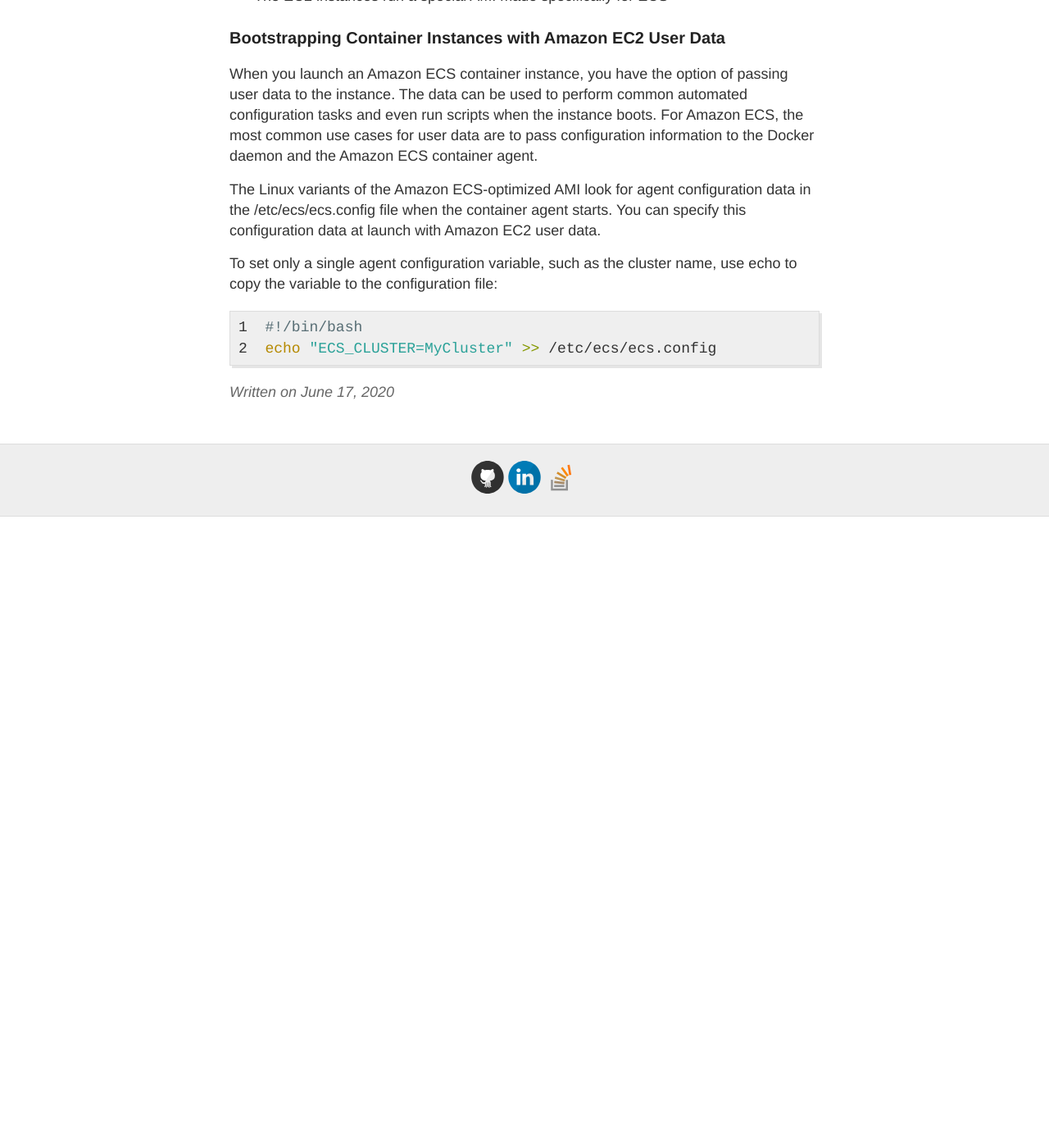
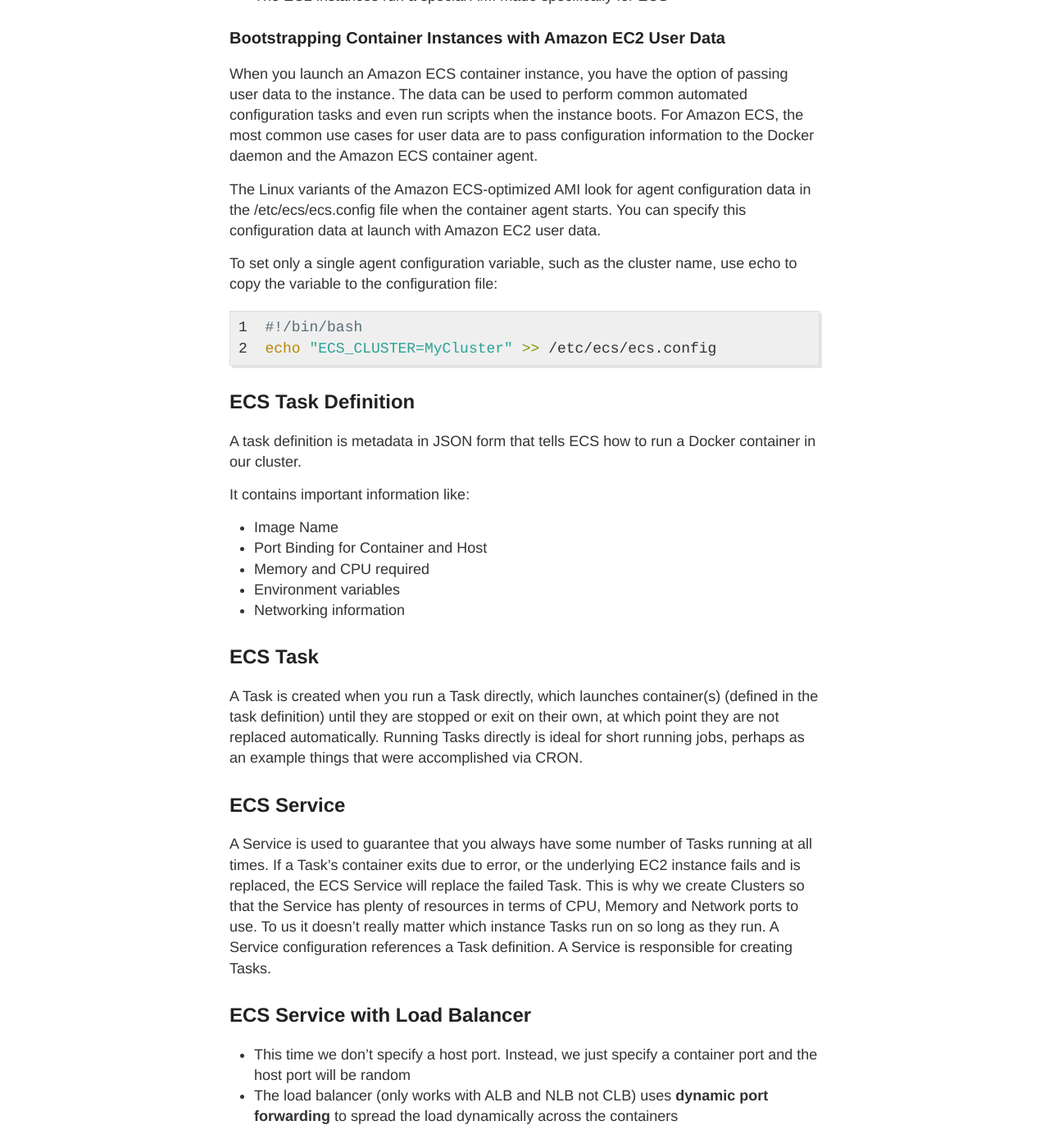
Before and after one commit to gutucristian/gutucristian.github.io, a Jekyll site: the page built from _posts/2020-06-17-Amazon-Web-Services-(AWS).md, in a window 1280 px wide and 1400 px high, scrolled down 80366 px. Shown: the whole window at 82% size. Built offline with Jekyll 4.4.1, drawn with Linux system fonts in a browser that asks for light colours; our own code applies the rules of GitHub Pages for plain Markdown files; before the commit the page ends 80996 px from its top, so only the background shows below that; some of the changed text lies outside the part shown.

Commit message:
Update 2020-06-17-Amazon-Web-Services-(AWS).md

```diff
--- a/_posts/2020-06-17-Amazon-Web-Services-(AWS).md
+++ b/_posts/2020-06-17-Amazon-Web-Services-(AWS).md
@@ -2072,3 +2072,49 @@
   #!/bin/bash
   echo "ECS_CLUSTER=MyCluster" >> /etc/ecs/ecs.config
 {% endhighlight %}
+
+## ECS Task Definition
+
+A task definition is metadata in JSON form that tells ECS how to run a Docker container in our cluster.
+
+It contains important information like:
+ - Image Name
+ - Port Binding for Container and Host
+ - Memory and CPU required
+ - Environment variables
+ - Networking information
+
+## ECS Task
+
+A Task is created when you run a Task directly, which launches container(s) (defined in the task definition) until they are stopped or exit on their own, at which point they are not replaced automatically. Running Tasks directly is ideal for short running jobs, perhaps as an example things that were accomplished via CRON.
+
+## ECS Service
+
+A Service is used to guarantee that you always have some number of Tasks running at all times. If a Task's container exits due to error, or the underlying EC2 instance fails and is replaced, the ECS Service will replace the failed Task. This is why we create Clusters so that the Service has plenty of resources in terms of CPU, Memory and Network ports to use. To us it doesn't really matter which instance Tasks run on so long as they run. A Service configuration references a Task definition. A Service is responsible for creating Tasks.
+
+## ECS Service with Load Balancer
+
+- This time we don't specify a host port. Instead, we just specify a container port and the host port will be random
+- The load balancer (only works with ALB and NLB not CLB) uses **dynamic port forwarding** to spread the load dynamically across the containers
+
+![]()
+
+## ECR
+
+- ECR is a private Docker image repository
+- Access is controlled through IAM (if we have permissions error, then it is an IAM policy issue)
+- Docker Push & Pull from ECR:
+  - `docker push <full-ecr-image-url>`
+  - `docker pull <full-ecr-image-url>`
+- AWS CLI ECR login commands:
+
+![]()
+
+## Fargate
+
+- Before, when we launched an ECS Cluster we had to create our EC2 instances and if we needed to scale we had to add more EC2 instances
+- So we managed the infrastructure..
+- With Fargate, it's all **serverless**
+- We don't have to provision EC2 instances
+- We just create task definitions and AWS will run the containers for us
+- To scale we just increase the task number -- we no longer have to worry about the underlying infrastructure as we did with EC2
```
